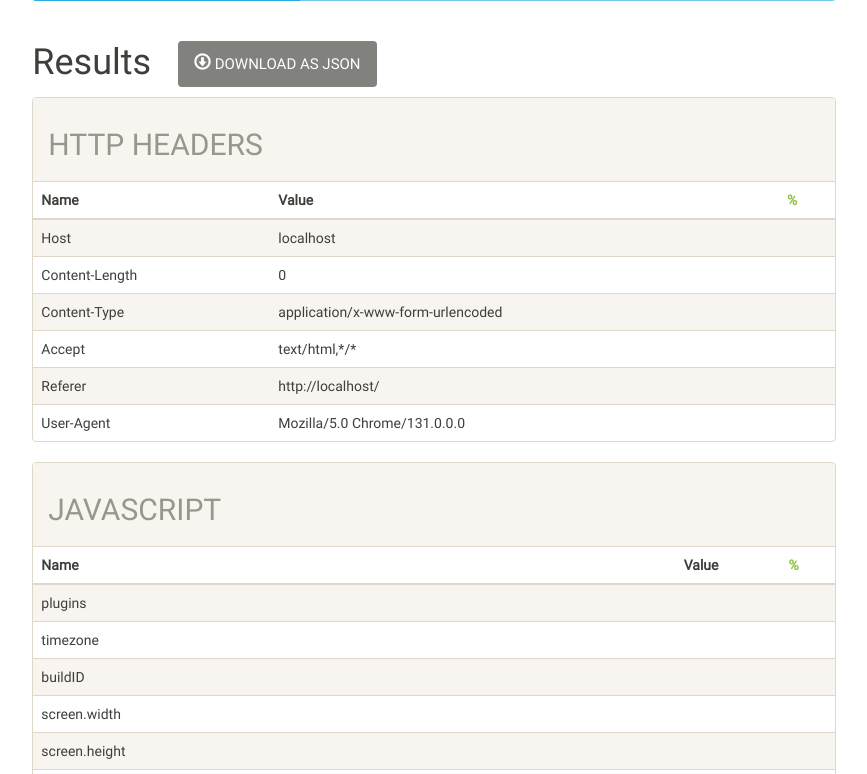
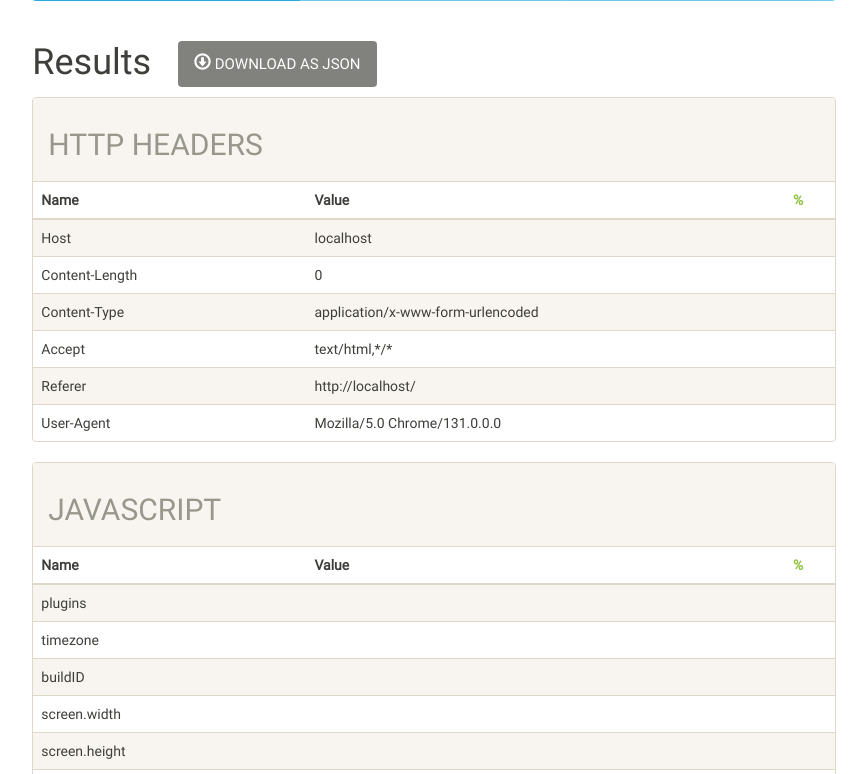
Before and after one commit to plaperdr/fp-central, a Flask app: page /fp in a window 1280 px wide. Shown: the part 185-959 px from the top of the page, without its empty margins (206-1073 px from the left). Run offline with Flask 2, Linux system fonts and the light colour scheme; some libraries are stand-ins or nearby versions.

Commit message:
Improving layout of the collection page + fixing HTML page overflow on Webkit-based browsers

```diff
--- /dev/null
+++ b/static/css/fp.css
@@ -0,0 +1,31 @@
+.glyphicon {
+    font-size: 17px;
+}
+.clickableGlyph {
+    cursor: pointer;
+}
+
+.hideAcc tr > *:nth-child(4) {
+    display: none;
+}
+
+.tableCustom {
+    table-layout: fixed;
+    word-wrap: break-word;
+}
+
+.tableCustom tr > *:nth-child(1) {
+    width: 30%;
+}
+
+.tableCustom tr > *:nth-child(2) {
+    width: 50%;
+}
+
+.tableCustom tr > *:nth-child(3){
+    width: 8%;
+}
+
+.tableCustom tr > *:nth-child(4) {
+    width: 12%;
+}
--- a/templates/fp.html
+++ b/templates/fp.html
@@ -5,20 +5,9 @@
     {{ _('View my fingerprint') }} - FP Central
 {% endblock %}
 
-{%  block head %}
+{%  block styles %}
     {{ super() }}
-    <style type="text/css">
-        .glyphicon {
-           font-size: 17px;
-        }
-        .clickableGlyph {
-            cursor: pointer;
-        }
-
-        .hideAcc tr > *:nth-child(4) {
-            display: none;
-        }
-    </style>
+    <link href="{{url_for('static', filename='css/fp.css')}}" rel="stylesheet">
 {% endblock %}
 
 {% block content %}
@@ -39,13 +28,13 @@
     </h1>
     <div class="panel panel-default">
         <div class="panel-heading"><h2>HTTP headers</h2></div>
-        <table id="httpTable" class="table table-striped table-hover hideAcc" xmlns="http://www.w3.org/1999/html">
+        <table id="httpTable" class="table table-striped table-hover tableCustom hideAcc" xmlns="http://www.w3.org/1999/html">
             <thead>
                 <tr>
                     <th>{{ _('Name') }}</th>
                     <th>{{ _('Value') }}</th>
-                    <th><a href="#" id="httpPerHeader" data-toggle="tooltip">%</a></th>
-                    <th id="httpAcc" style="display:none;" align="center">{{ _('Acceptable value') }}</th>
+                    <th class="text-center"><a href="#" id="httpPerHeader" data-toggle="tooltip">%</a></th>
+                    <th class="text-center">{{ _('Acceptable value') }}</th>
                 </tr>
             </thead>
             <tbody id="headers">
@@ -54,8 +43,8 @@
                 <tr>
                     <td>{{ header[0] }}</td>
                     <td id="{{ header[0] + "Val" }}">{{ header[1] }}</td>
-                    <td id="{{ header[0] + "Per" }}"></td>
-                    <td id="{{ header[0] + "Acc" }}" align="center"></td>
+                    <td class="text-center" id="{{ header[0] + "Per" }}"></td>
+                    <td class="text-center" id="{{ header[0] + "Acc" }}"></td>
                 </tr>
                 {% endif %}
             {% endfor %}
@@ -65,13 +54,13 @@
 
     <div class="panel panel-default">
         <div class="panel-heading"><h2>JavaScript</h2></div>
-        <table id="jsTable" class="table table-striped table-hover hideAcc" xmlns="http://www.w3.org/1999/html">
+        <table id="jsTable" class="table table-striped table-hover tableCustom hideAcc" xmlns="http://www.w3.org/1999/html">
             <thead>
                 <tr>
                     <th>{{ _('Name') }}</th>
                     <th>{{ _('Value') }}</th>
-                    <th><a href="#" id="JSPerHeader" data-toggle="tooltip">%</a></th>
-                    <th id="JSAcc" style="display:none;" align="center">{{ _('Acceptable value') }}</th>
+                    <th class="text-center"><a href="#" id="JSPerHeader" data-toggle="tooltip">%</a></th>
+                    <th class="text-center">{{ _('Acceptable value') }}</th>
                 </tr>
             </thead>
             <tbody id="attributes">
@@ -80,8 +69,8 @@
                 <tr>
                     <td>{{ variable }}</td>
                     <td id="{{ variable + "Val" }}"></td>
-                    <td id="{{ variable + "Per" }}"></td>
-                    <td id="{{ variable + "Acc" }}" align="center"></td>
+                    <td class="text-center" id="{{ variable + "Per" }}"></td>
+                    <td class="text-center" id="{{ variable + "Acc" }}"></td>
                 </tr>
                 {% endfor %}
             {% endfor %}
```
